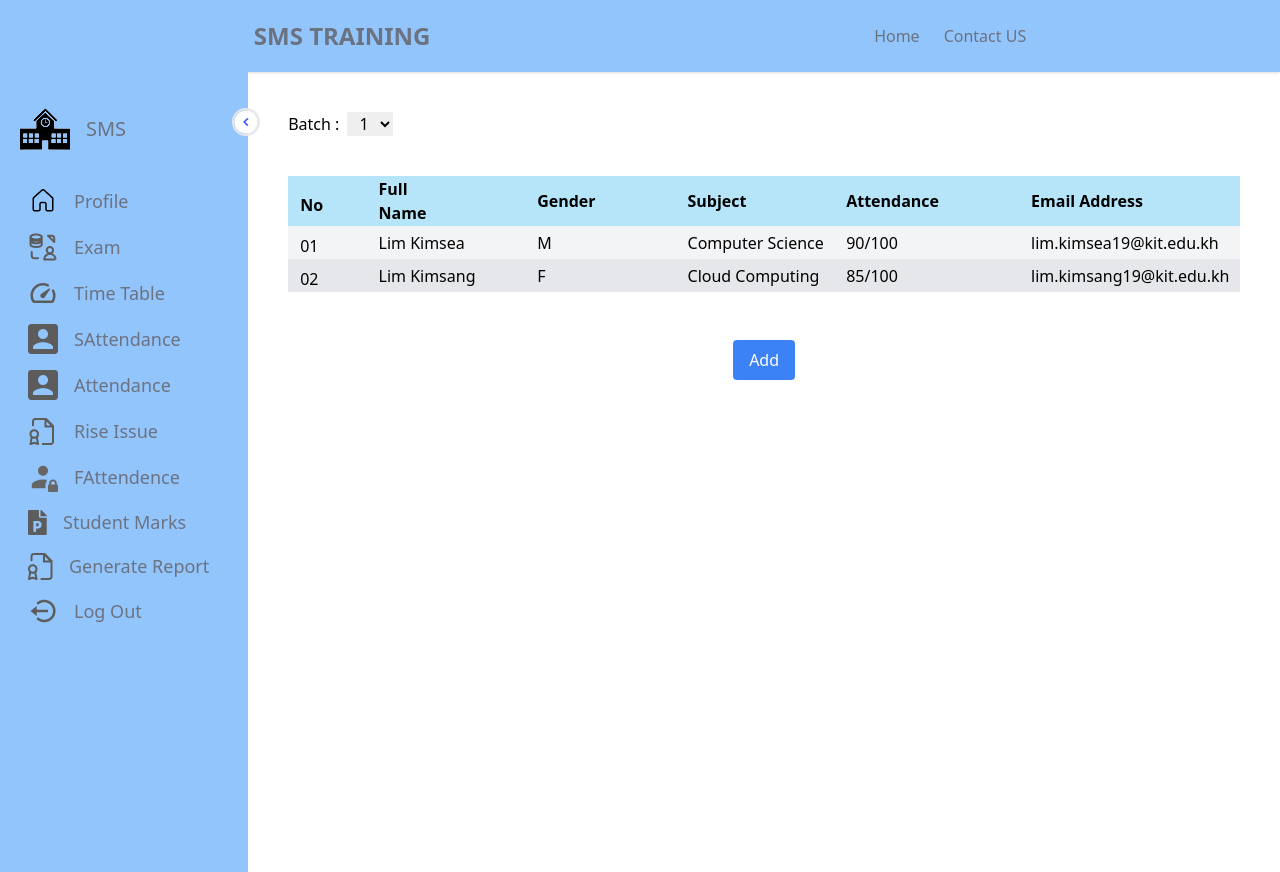
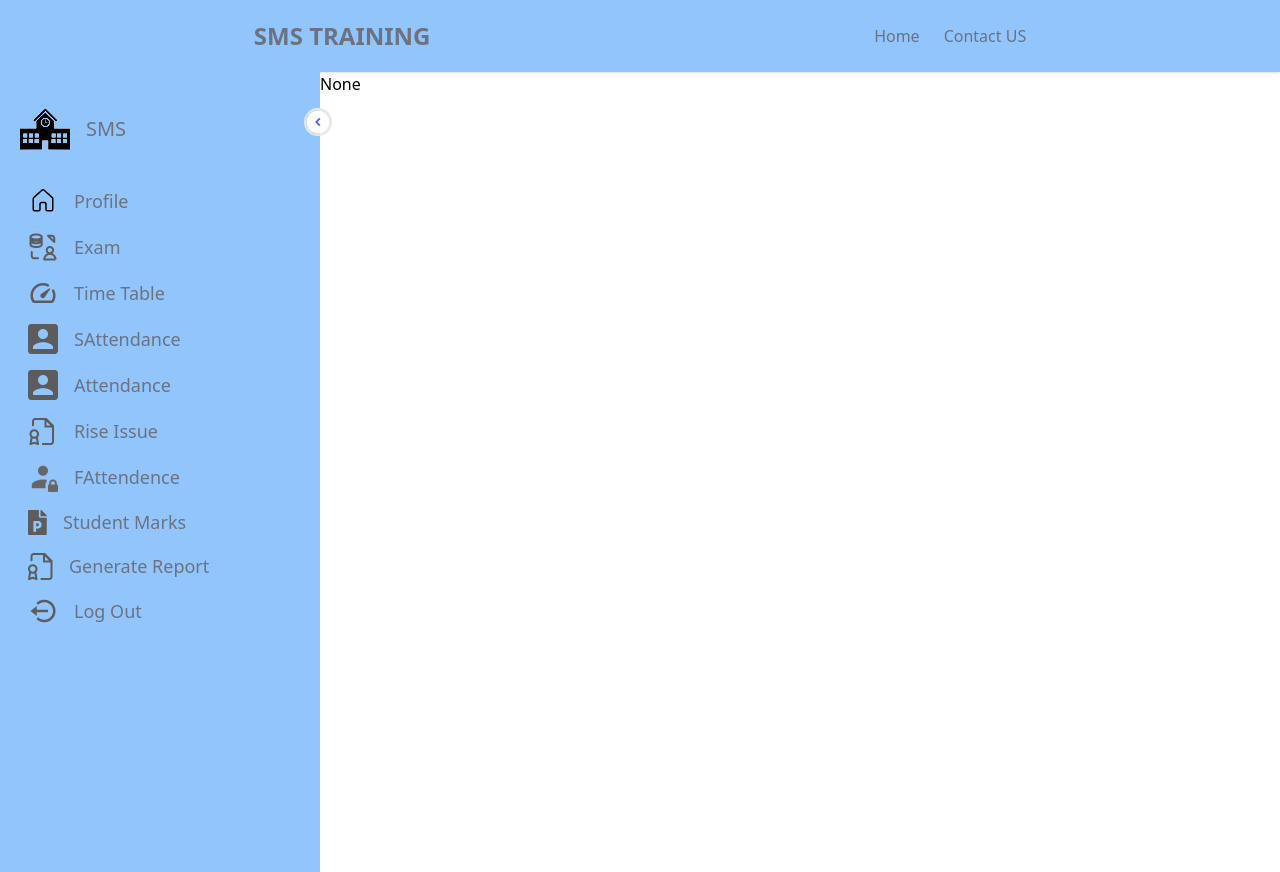
Before and after one commit to incubation-center/Electron-DesktopApp---Group7, a React (Vite) app: page /attendancestudent in a window 1280 px wide. Built offline with nearby package versions, Linux system fonts and the light colour scheme.

Commit message:
newfaculty

```diff
--- a/src/Pages/Faculty/Attandance.tsx
+++ b/src/Pages/Faculty/Attandance.tsx
@@ -6,56 +6,59 @@ import Table from '@/Components/Table'
 
 function Attandance() {
   return (
-    <div className='flex flex-col w-full m-10'>
-      <div className='flex mb-10'>
-        <div>Batch :</div>
-        <select className="pr-2 pl-2 ml-2">
-          <option selected>1</option>
-          <option>2</option>
-          <option>3</option>
-          <option>4</option>
-          <option>5</option>
-          <option>6</option>
-          <option>7</option>
-          <option>8</option>
-        </select>
-      </div>
-      <table className="table-fixed text-left mb-5">
-        <thead className='bg-sky-500/30'>
-            <th className='pr-10 pl-3 pt-2 w-1/24'>No</th>
-            <th className="pr-20 pl-3 w-2/12">Full Name</th>
-            <th className="pr-20 pl-3 w-1/12">Gender</th>
-            <th className="pr-20 pl-3 w-2/12">Subject</th>
-            <th className="pr-20 pl-3 w-2/12">Attendance</th>
-            <th className="pr-20 pl-3">Email Address</th>
-        </thead>
-        <tbody>
-          <tr className='bg-gray-100'>
-            <td className='pl-3 pt-2'>01</td>
-            <td className='pl-3'>Lim Kimsea</td>
-            <td className='pl-3'>M</td>
-            <td className='pl-3'>Computer Science</td>
-            <td className='pl-3'>90/100</td>
-            <td className='pl-3'>lim.kimsea19@kit.edu.kh</td>
-          </tr>
-          <tr className='bg-gray-200'>
-            <td className='pl-3 pt-2'>02</td>
-            <td className='pl-3'>Lim Kimsang</td>
-            <td className='pl-3'>F</td>
-            <td className='pl-3'>Cloud Computing</td>
-            <td className='pl-3'>85/100</td>
-            <td className='pl-3'>lim.kimsang19@kit.edu.kh</td>
-          </tr>
-        </tbody>
-      </table>
+    <div>
+      None
+    </div>
+    // <div className='flex flex-col w-full m-10'>
+    //   <div className='flex mb-10'>
+    //     <div>Batch :</div>
+    //     <select className="pr-2 pl-2 ml-2">
+    //       <option selected>1</option>
+    //       <option>2</option>
+    //       <option>3</option>
+    //       <option>4</option>
+    //       <option>5</option>
+    //       <option>6</option>
+    //       <option>7</option>
+    //       <option>8</option>
+    //     </select>
+    //   </div>
+    //   <table className="table-fixed text-left mb-5">
+    //     <thead className='bg-sky-500/30'>
+    //         <th className='pr-10 pl-3 pt-2 w-1/24'>No</th>
+    //         <th className="pr-20 pl-3 w-2/12">Full Name</th>
+    //         <th className="pr-20 pl-3 w-1/12">Gender</th>
+    //         <th className="pr-20 pl-3 w-2/12">Subject</th>
+    //         <th className="pr-20 pl-3 w-2/12">Attendance</th>
+    //         <th className="pr-20 pl-3">Email Address</th>
+    //     </thead>
+    //     <tbody>
+    //       <tr className='bg-gray-100'>
+    //         <td className='pl-3 pt-2'>01</td>
+    //         <td className='pl-3'>Lim Kimsea</td>
+    //         <td className='pl-3'>M</td>
+    //         <td className='pl-3'>Computer Science</td>
+    //         <td className='pl-3'>90/100</td>
+    //         <td className='pl-3'>lim.kimsea19@kit.edu.kh</td>
+    //       </tr>
+    //       <tr className='bg-gray-200'>
+    //         <td className='pl-3 pt-2'>02</td>
+    //         <td className='pl-3'>Lim Kimsang</td>
+    //         <td className='pl-3'>F</td>
+    //         <td className='pl-3'>Cloud Computing</td>
+    //         <td className='pl-3'>85/100</td>
+    //         <td className='pl-3'>lim.kimsang19@kit.edu.kh</td>
+    //       </tr>
+    //     </tbody>
+    //   </table>
 
-      <div className="flex justify-center items-center mt-7 mb-7">
-        <button className="bg-blue-500 hover:bg-blue-700 text-white py-2 px-4 rounded grid">
-            Add
-        </button>
-      </div>
-      {/* <Table data={data}/> */}
-    </div>
+    //   <div className="flex justify-center items-center mt-7 mb-7">
+    //     <button className="bg-blue-500 hover:bg-blue-700 text-white py-2 px-4 rounded grid">
+    //         Add
+    //     </button>
+    //   </div>
+    //   {/* <Table data={data}/> */}
+    // </div>
   )
 }
 
--- a/src/Pages/Faculty/Ftudentattendance.tsx
+++ b/src/Pages/Faculty/Ftudentattendance.tsx
@@ -8,53 +8,54 @@ type SortKeys = keyof Data[0];
 
 const Ftudentattendence = () => {
   return (
-    <div className='flex flex-col w-full m-10'>
-      <div className='flex mb-10'>
-        <div>Semester :</div>
-        <select className="pr-2 pl-2 ml-2">
-          <option selected>1</option>
-          <option>2</option>
-          <option>3</option>
-          <option>4</option>
-          <option>5</option>
-          <option>6</option>
-          <option>7</option>
-          <option>8</option>
-        </select>
-      </div>
-      <table className="table-fixed text-left mb-5">
-        <thead className='bg-sky-500/30'>
-            <th className='pr-10 pl-3 pt-2 w-2/12'>Subject</th>
-            <th className="pr-20 pl-3 w-2/12">Date</th>
-            <th className="pr-20 pl-3">Time</th>
-            <th className="pr-20 pl-3">Section</th>
-            <th className="pr-20 pl-3">Attendance</th>
-        </thead>
-        <tbody>
-          <tr className='bg-gray-100'>
-            <td className='pl-3 pt-2'>IT Literacy</td>
-            <td className='pl-3'>15/12/2022</td>
-            <td className='pl-3'>08:30-10:30</td>
-            <td className='pl-3'>A</td>
-            <td className='pl-3'>2</td>
-          </tr>
-          <tr className='bg-gray-200'>
-          <td className='pl-3 pt-2'>Computer Sciencce</td>
-            <td className='pl-3'>16/12/2022</td>
-            <td className='pl-3'>09:30-11:30</td>
-            <td className='pl-3'>B</td>
-            <td className='pl-3'>2</td>
-          </tr>
-        </tbody>
-      </table>
+    <div>None</div>
+    // <div className='flex flex-col w-full m-10'>
+    //   <div className='flex mb-10'>
+    //     <div>Semester :</div>
+    //     <select className="pr-2 pl-2 ml-2">
+    //       <option selected>1</option>
+    //       <option>2</option>
+    //       <option>3</option>
+    //       <option>4</option>
+    //       <option>5</option>
+    //       <option>6</option>
+    //       <option>7</option>
+    //       <option>8</option>
+    //     </select>
+    //   </div>
+    //   <table className="table-fixed text-left mb-5">
+    //     <thead className='bg-sky-500/30'>
+    //         <th className='pr-10 pl-3 pt-2 w-2/12'>Subject</th>
+    //         <th className="pr-20 pl-3 w-2/12">Date</th>
+    //         <th className="pr-20 pl-3">Time</th>
+    //         <th className="pr-20 pl-3">Section</th>
+    //         <th className="pr-20 pl-3">Attendance</th>
+    //     </thead>
+    //     <tbody>
+    //       <tr className='bg-gray-100'>
+    //         <td className='pl-3 pt-2'>IT Literacy</td>
+    //         <td className='pl-3'>15/12/2022</td>
+    //         <td className='pl-3'>08:30-10:30</td>
+    //         <td className='pl-3'>A</td>
+    //         <td className='pl-3'>2</td>
+    //       </tr>
+    //       <tr className='bg-gray-200'>
+    //       <td className='pl-3 pt-2'>Computer Sciencce</td>
+    //         <td className='pl-3'>16/12/2022</td>
+    //         <td className='pl-3'>09:30-11:30</td>
+    //         <td className='pl-3'>B</td>
+    //         <td className='pl-3'>2</td>
+    //       </tr>
+    //     </tbody>
+    //   </table>
 
-      <div className="flex justify-center items-center mt-7 mb-7">
-        <button className="bg-blue-500 hover:bg-blue-700 text-white py-2 px-4 rounded grid">
-            Add
-        </button>
-      </div>
-      {/* <Table data={data}/> */}
-    </div>
+    //   <div className="flex justify-center items-center mt-7 mb-7">
+    //     <button className="bg-blue-500 hover:bg-blue-700 text-white py-2 px-4 rounded grid">
+    //         Add
+    //     </button>
+    //   </div>
+    //   {/* <Table data={data}/> */}
+    // </div>
   )
 }
 
--- a/src/Pages/Faculty/Studentmarks.tsx
+++ b/src/Pages/Faculty/Studentmarks.tsx
@@ -1,8 +1,62 @@
 import React from 'react'
+import TableCustom from "@/Components/TableCustom";
+
+const data = [
+  {
+    no: 1,
+    name: "Lim Kimsea",
+    gender: "M",
+    mark: 80,
+    email_address: "lim.kimsea19@kit.edu.kh",
+    key: "1",
+  },
+  {
+    no: 2,
+    name: "Lim Kimseng",
+    gender: "F",
+    mark: 90,
+    email_address: "lim.kimseng19@kit.edu.kh",
+    key: "2",
+  },
+];
+
+const columns = [
+  {
+    title: "No",
+    dataIndex: "no",
+    key: "no",
+    width: 50,
+  },
+  {
+    title: "Name",
+    dataIndex: "name",
+    key: "name",
+    width: 200,
+  },
+  {
+    title: "Gender",
+    dataIndex: "gender",
+    key: "gender",
+    width: 100,
+  },
+  {
+    title: "Mark",
+    dataIndex: "mark",
+    key: "mark",
+    width: 100,
+  },
+  {
+    title: "Email Address",
+    dataIndex: "email_address",
+    key: "email_address",
+    width: 300,
+  },
+];
+
 
 const Studentmarks = () => {
   return (
-    <div className='flex flex-col w-full m-10'>
+    <div className='m-10'>
       <div className='flex mb-10'>
         <div>Batch :</div>
         <select className="pr-2 pl-2 ml-2">
@@ -16,32 +70,9 @@ const Studentmarks = () => {
           <option>8</option>
         </select>
       </div>
-      <table className="table-fixed text-left mb-5">
-        <thead className='bg-sky-500/30'>
-            <th className='pr-10 pl-3 pt-2 w-1/12'>No</th>
-            <th className="pr-20 pl-3 w-2/12">Full Name</th>
-            <th className="pr-20 pl-3 w-2/12">Gender</th>
-            <th className="pr-20 pl-3 w-2/12">Mark</th>
-            <th className="pr-20 pl-3">Email Address</th>
-        </thead>
-        <tbody>
-          <tr className='bg-gray-100'>
-            <td className='pl-3 pt-2'>01</td>
-            <td className='pl-3'>Lim Kimsea</td>
-            <td className='pl-3'>M</td>
-            <td className='pl-3'>90/100</td>
-            <td className='pl-3'>lim.kimsea19@kit.edu.kh</td>
-          </tr>
-          <tr className='bg-gray-200'>
-            <td className='pl-3 pt-2'>02</td>
-            <td className='pl-3'>Lim Kimsang</td>
-            <td className='pl-3'>F</td>
-            <td className='pl-3'>85/100</td>
-            <td className='pl-3'>lim.kimsang19@kit.edu.kh</td>
-          </tr>
-        </tbody>
-      </table>
-
+      <div className='text-left'>
+        <TableCustom data={data} columns={columns} />
+      </div>
       <div className="flex justify-center items-center mt-7">
         <button className="bg-blue-500 hover:bg-blue-700 text-white py-2 px-4 rounded grid">
             Add
```
Also changed, not shown: src/Pages/Faculty/Generatereport.tsx (+47 -25 lines).
